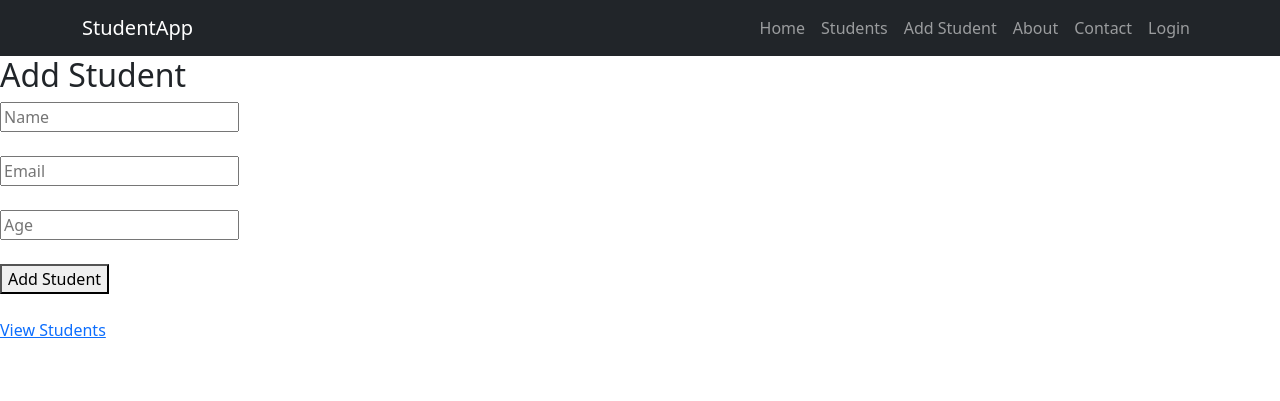
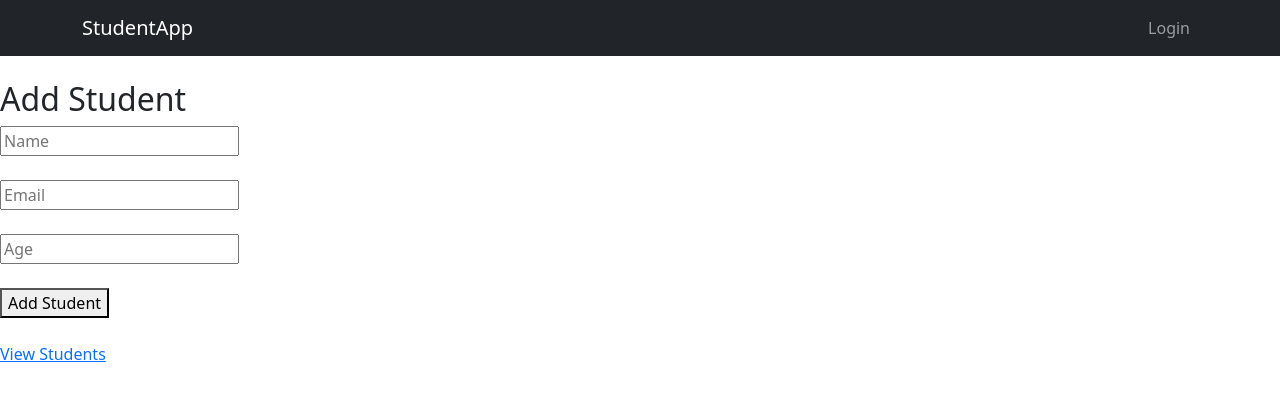
Before and after one commit to karan-wathore24/python-fullstack-40-days-Learning, a Django app: page /add/ in a window 1280 px wide. Shown: the top 401 px of the page. Run offline with Django 5.2, Linux system fonts and the light colour scheme.

Commit message:
Day 29: Added authentication-aware navbar

```diff
--- a/Day 19 to Day 30 Django/core/coreapp/templates/base.html
+++ b/Day 19 to Day 30 Django/core/coreapp/templates/base.html
@@ -1,40 +1,49 @@
+<!DOCTYPE html>
+<html>
+<head>
+    <title>{% block title %}Student App{% endblock %}</title>
+    <link href="https://cdn.jsdelivr.net/npm/bootstrap@5.3.2/dist/css/bootstrap.min.css" rel="stylesheet">
+</head>
+<body>
 
 <nav class="navbar navbar-expand-lg navbar-dark bg-dark">
     <div class="container">
-        <a class="navbar-brand" href="{% url 'home' %}">StudentApp</a>
+        <a class="navbar-brand" href="/">StudentApp</a>
 
-        <button class="navbar-toggler" type="button" data-bs-toggle="collapse" data-bs-target="#navbarNav">
-            <span class="navbar-toggler-icon"></span>
-        </button>
+        <ul class="navbar-nav ms-auto">
 
-        <div class="collapse navbar-collapse" id="navbarNav">
-            <ul class="navbar-nav ms-auto">
-
-                <li class="nav-item">
-                    <a class="nav-link" href="{% url 'home' %}">Home</a>
-                </li>
-
+            {% if user.is_authenticated %}
                 <li class="nav-item">
                     <a class="nav-link" href="{% url 'student_list' %}">Students</a>
                 </li>
 
                 <li class="nav-item">
-                    <a class="nav-link" href="{% url 'add_student' %}">Add Student</a>
+                    <a class="nav-link" href="{% url 'add_student' %}">Add</a>
                 </li>
 
                 <li class="nav-item">
-                    <a class="nav-link" href="{% url 'about' %}">About</a>
+                    <span class="nav-link text-warning">
+                        Hi {{ user.username }}
+                    </span>
                 </li>
 
                 <li class="nav-item">
-                    <a class="nav-link" href="{% url 'contact' %}">Contact</a>
+                    <a class="nav-link text-danger" href="{% url 'logout' %}">Logout</a>
                 </li>
 
+            {% else %}
                 <li class="nav-item">
                     <a class="nav-link" href="{% url 'login' %}">Login</a>
                 </li>
+            {% endif %}
 
-            </ul>
-        </div>
+        </ul>
     </div>
 </nav>
+
+<div class="container mt-4">
+    {% block content %}{% endblock %}
+</div>
+
+</body>
+</html>
--- a/Day 19 to Day 30 Django/core/coreapp/urls.py
+++ b/Day 19 to Day 30 Django/core/coreapp/urls.py
@@ -5,13 +5,13 @@ urlpatterns = [
     path('', views.home, name='home'),
     path('about/', views.about, name='about'),
     path('contact/', views.contact, name='contact'),
-
     path('students/', views.student_list, name='student_list'),
     path('add/', views.add_student, name='add_student'),
     path('update/<int:id>/', views.update_student, name='update_student'),
     path('delete/<int:id>/', views.delete_student, name='delete_student'),
-
     path('login/', views.user_login, name='login'),
     path('logout/', views.user_logout, name='logout'),
     path('test/', views.test,name="test"),
+    path("logout/", views.user_logout, name="logout"),
+
 ]
--- a/Day 19 to Day 30 Django/core/coreapp/views.py
+++ b/Day 19 to Day 30 Django/core/coreapp/views.py
@@ -2,6 +2,8 @@ from django.shortcuts import render , redirect ,  get_object_or_404
 from django.contrib.auth import authenticate, login, logout
 from django.contrib.auth.decorators import login_required
 from django.contrib.auth.decorators import permission_required
+
+from django.contrib.auth import logout
 
 
 from django.http import HttpResponse
@@ -94,3 +96,8 @@ def student_list(request):
 
 def test(request):
     return HttpResponse("OK WORKING")
+
+
+def user_logout(request):
+    logout(request)
+    return redirect("login")
```
